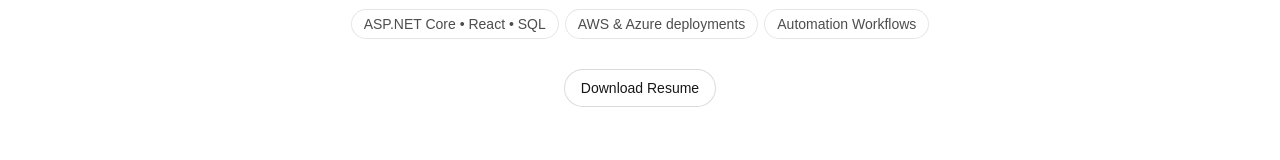
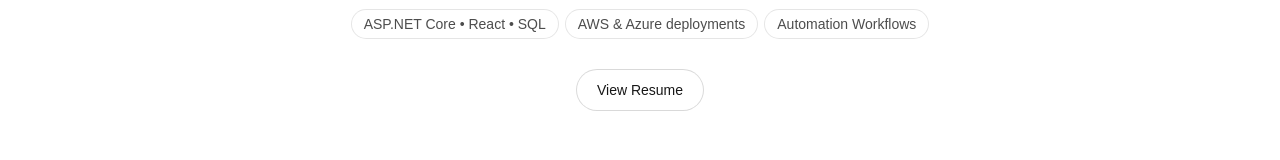
Before and after one commit to GeorgeVekios/geovii.dev, a Next.js app: page /about in a window 1280 px wide. Shown: the part 970-1130 px from the top of the page. Built offline with nearby package versions, Linux system fonts and the light colour scheme.

Commit message:
added motion to resume button

```diff
--- a/src/app/about/page.tsx
+++ b/src/app/about/page.tsx
@@ -6,6 +6,7 @@
 import { site } from "@/data/site";
 import { about } from "@/data/about";
 import Link from "next/link";
+import { MotionButton } from "@/components/MotionButton";
 
 export default function AboutPage() {
   return (
@@ -26,16 +27,7 @@
 
       {/* resume centered */}
       <div className="mt-8 flex justify-center">
-        <Link
-          href={site.resumePath}
-          target="_blank"
-          rel="noopener noreferrer"
-          className="inline-flex items-center rounded-full px-4 py-2 text-sm font-medium
-                     ring-1 ring-black/15 dark:ring-white/20
-                     hover:bg-black/5 dark:hover:bg-white/5 transition"
-        >
-          Download Resume
-        </Link>
+        <MotionButton href={site.resumePath}>View Resume</MotionButton>
       </div>
     </Section>
   );
```
